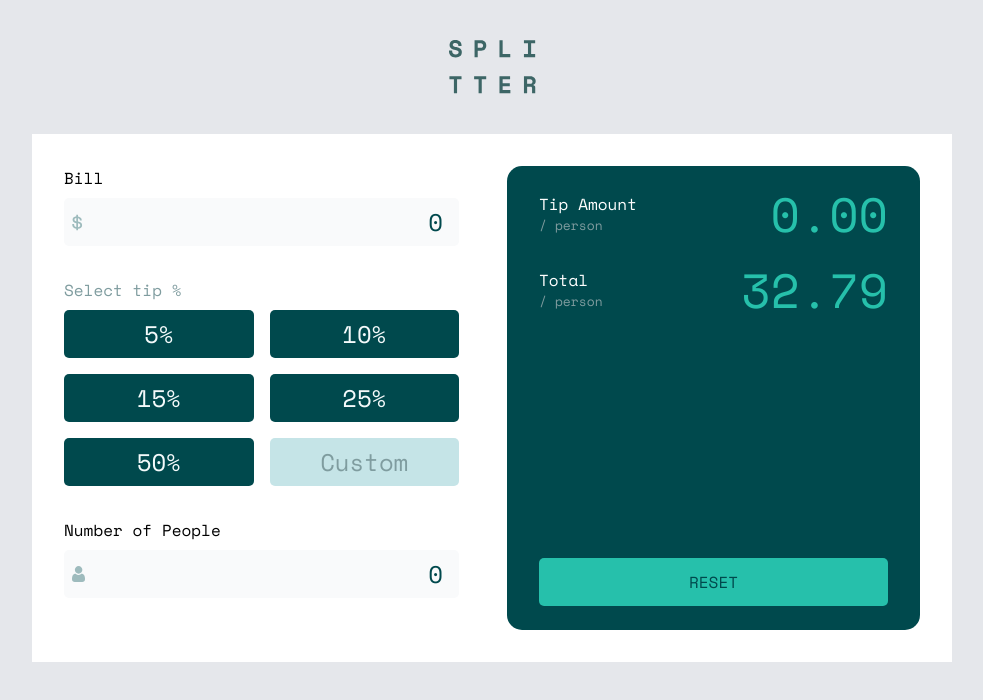
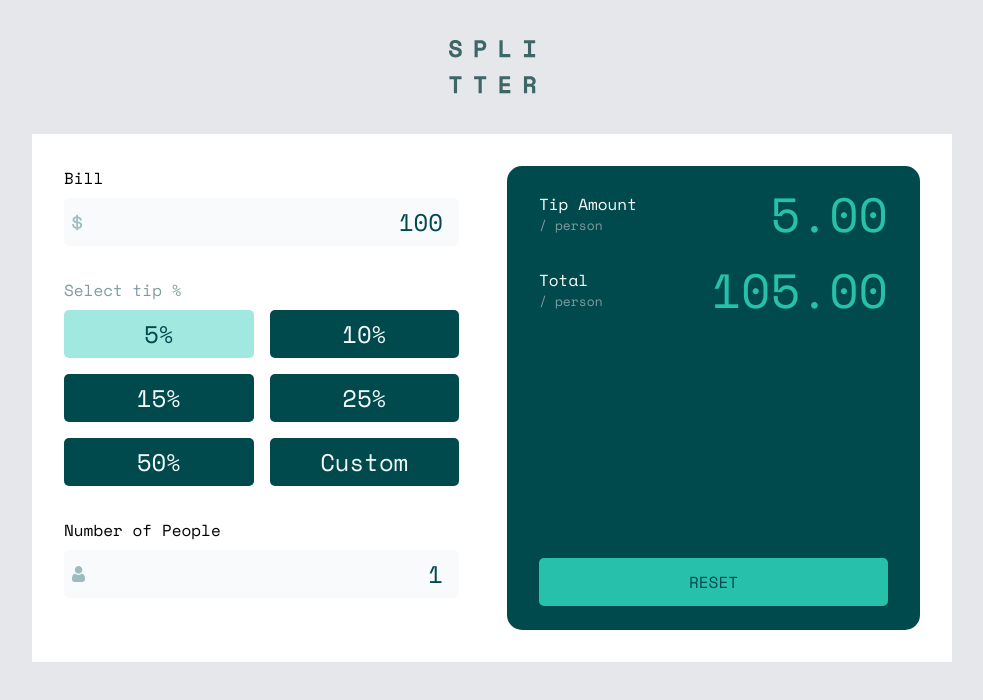
Before and after one commit to EstebanPastor/Tip-Calculator, a React (Vite) app: page / in a window 1280 px wide. Shown: the top 700 px of the page, without its empty margins (148-1131 px from the left). Built offline with nearby package versions, Linux system fonts and the light colour scheme.

Commit message:
Add Zustand library for user global context management, logic for tip, numbers and percentage methods and tips

```diff
--- a/package.json
+++ b/package.json
@@ -13,7 +13,8 @@
     "@tailwindcss/vite": "^4.3.3",
     "react": "^19.3.1",
     "react-dom": "^19.3.1",
-    "tailwindcss": "^4.3.3"
+    "tailwindcss": "^4.3.3",
+    "zustand": "^5.0.16"
   },
   "devDependencies": {
     "@babel/core": "^7.29.7",
--- a/src/components/Calculator.tsx
+++ b/src/components/Calculator.tsx
@@ -1,12 +1,21 @@
 import { Input, PercentageButton, Totals } from "../components";
+import { useCalculatoreStore } from "../store/Calculator.store";
 
 const Calculator = () => {
+  const store = useCalculatoreStore();
+
   const percents: number[] = [5, 10, 15, 25, 50];
 
   return (
     <div className="bg-white p-8 w-93.75 m-auto rounded-[25px]my-10 md:w-152 md:py-12 md:px-20 lg:flex lg:w-230 lg:gap-12 lg:p-8">
       <div className="lg:flex-1">
-        <Input iconUrl="/images/icon-dollar.svg" label="Bill" value={0} />
+        <Input
+          variant="bill"
+          iconUrl="/images/icon-dollar.svg"
+          label="Bill"
+          setValue={store.setBill}
+          value={store.bill}
+        />
         <h2 className="font-bold text-Grey-400 mb-2">Select tip %</h2>
         <div className="grid grid-cols-2 gap-4 mb-8">
           {percents.map((percent: number) => (
@@ -15,9 +24,11 @@ const Calculator = () => {
           <PercentageButton isCustom percent={0} />
         </div>
         <Input
+          variant="people"
           iconUrl="/images/icon-person.svg"
           label="Number of People"
-          value={0}
+          value={store.people}
+          setValue={store.setPeople}
         />
       </div>
       <Totals />
--- a/src/components/Input.tsx
+++ b/src/components/Input.tsx
@@ -1,24 +1,54 @@
+import React, { useState } from "react";
+
 interface Props {
   label: string;
   value: number;
   iconUrl: string;
+  variant: "bill" | "people";
+  setValue: (value: number) => void;
 }
 
-const Input = ({ label, value, iconUrl }: Props) => {
+const Input = ({ label, value, iconUrl, variant, setValue }: Props) => {
+  const [localValue, setLocalValue] = useState(value.toString());
+  const [error, setError] = useState(false);
+
+  const handleValueChange = (e: React.ChangeEvent<HTMLInputElement>) => {
+    const userInput = e.target.value;
+
+    const numbersRegExp = /^\d*$/;
+    const decimalRegexp = /^\d*\.?\d*$/;
+
+    const regExp = variant === "bill" ? decimalRegexp : numbersRegExp;
+
+    const isValid = regExp.test(userInput);
+
+    if (!isValid) return;
+
+    setLocalValue(userInput);
+
+    if (userInput === "0") {
+      setError(true);
+    } else {
+      setError(false);
+      setValue(Number(userInput));
+    }
+  };
+
   return (
     <div className="flex flex-col mb-8">
       <div className="flex justify-between">
         <label className="font-bold text-Grey-500 mb-2" htmlFor="bill">
           {label}
         </label>
-        <p className="text-Orange-400 font-bold hidden">Can't be zero</p>
+        {error && <p className="text-Orange-400 font-bold ">Can't be zero</p>}
       </div>
       <div className="relative">
         <input
           id="bill"
-          className="bg-gray-50 rounded-[5px] focus:outline-1 focus:outline-Green-400 cursor-pointer h-12 text-right pr-4 text-2xl font-bold text-Green-900 w-full"
+          className={`bg-gray-50 rounded-[5px] focus:outline-1 focus:outline-Green-400 cursor-pointer h-12 ${error ? 'focus:outline-Orange-400' : 'focus:outline-Green-400' } text-right pr-4 text-2xl font-bold text-Green-900 w-full`}
           type="text"
-          value={value}
+          onChange={handleValueChange}
+          value={localValue}
         />
         <img className="absolute top-4 left-2" src={iconUrl} alt="icon" />
       </div>
--- a/src/components/PercentageButton.tsx
+++ b/src/components/PercentageButton.tsx
@@ -1,16 +1,23 @@
+import { useCalculatoreStore } from "../store/Calculator.store";
+
 interface Props {
   percent: number;
   isCustom?: boolean;
 }
 
 const PercentageButton = ({ percent, isCustom = false }: Props) => {
-  const styles = isCustom
-    ? "bg-Grey-200 text-Grey-400 hover:bg-Grey-50"
-    : "bg-Green-900 text-Grey-50 hover:bg-Green-200 hover:text-Green-900";
+  const store = useCalculatoreStore();
+
+  const isActive = store.tip === percent;
+
+  const handleClick = () => {
+    store.setTip(percent)
+  }
 
   return (
     <button
-      className={`transition-colors text-2xl font-bold rounded-[5px] w-full h-12 cursor-pointer ${styles}`}
+      className={`hover:bg-Green-200 ${isActive ? "hover:bg-Green-200 text-Green-900 bg-Green-200" : "bg-Green-900 text-Grey-50"} hover:text-Green-900 transition-colors text-2xl font-bold rounded-[5px] w-full h-12 cursor-pointer $`}
+      onClick={handleClick}
     >
       {isCustom ? "Custom" : `${percent}%`}
     </button>
--- a/src/components/Totals.tsx
+++ b/src/components/Totals.tsx
@@ -1,11 +1,14 @@
 import { TotalItem, ResetButton } from "../components";
+import { useCalculatoreStore } from "../store/Calculator.store";
 
 const Totals = () => {
+  const store = useCalculatoreStore();
+
   return (
     <div className="bg-Green-900 rounded-[15px] py-6 text-white px-8 lg:w-103.25 lg:flex lg:flex-col lg:justify-between">
       <div>
-        <TotalItem text="Tip Amount" value={0} />
-        <TotalItem text="Total" value={32.79} />
+        <TotalItem text="Tip Amount" value={store.tipAmount()} />
+        <TotalItem text="Total" value={store.total()} />
       </div>
       <ResetButton text="Reset" />
     </div>
--- /dev/null
+++ b/src/store/Calculator.store.ts
@@ -0,0 +1,38 @@
+import { create } from "zustand";
+import { devtools } from "zustand/middleware";
+
+interface Calculator {
+  bill: number;
+  people: number;
+  tip: number;
+
+  setBill: (newBill: number) => void;
+  setPeople: (newPeople: number) => void;
+  setTip: (newTip: number) => void;
+
+  tipAmount: () => number;
+  total: () => number;
+}
+
+export const useCalculatoreStore = create<Calculator>()(
+  devtools((set, get) => ({
+    bill: 100,
+    people: 1,
+    tip: 5,
+    setBill: (newBill: number) => set(() => ({ bill: newBill })),
+    setPeople: (newPeople: number) => set(() => ({ people: newPeople })),
+    setTip: (newTip: number) => set(() => ({ tip: newTip })),
+
+    tipAmount: () => {
+      const { bill, people, tip } = get();
+      if (!people || people === 0) return 0;
+      return (bill * (tip / 100)) / people;
+    },
+
+    total: () => {
+      const { bill, people, tip } = get();
+      if (!people || people === 0) return 0;
+     return (bill + (bill * (tip / 100))) / people;
+    },
+  }))
+);
```
Also changed, not shown: 1 other file (tests, documents, lock files or other folders).
